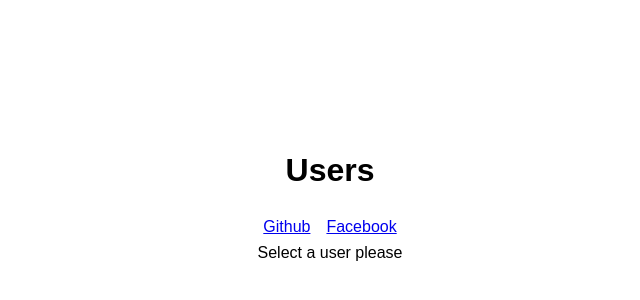
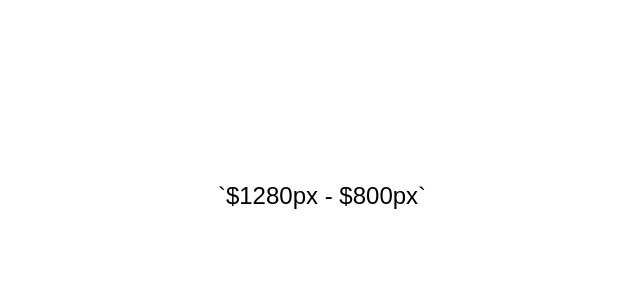
Before and after one commit to ViktorSenyk/react, a React (Create React App) app in the folder 14_react_hooks/1_task/: page / in a window 1280 px wide. Shown: the part 212-512 px from the top of the page, without its empty margins (318-958 px from the left). Built offline with nearby package versions, Linux system fonts and the light colour scheme.

Commit message:
add task 3

```diff
--- a/14_react_hooks/1_task/src/App.jsx
+++ b/14_react_hooks/1_task/src/App.jsx
@@ -1,31 +1,6 @@
 import React from 'react';
-import User from './User';
-import { BrowserRouter, Switch, Route, Link } from 'react-router-dom';
+import Dimensions from './Dimensions';
 
 export default function App() {
-  return (
-    <div className="page">
-      <BrowserRouter>
-        <div className="page__content">
-          <h1>Users</h1>
-          <ul className="navigation">
-            <li className="navigation__item">
-              <Link to="/users/github">Github</Link>
-            </li>
-            <li className="navigation__item">
-              <Link to="/users/facebook">Facebook</Link>
-            </li>
-          </ul>
-          <Switch>
-            <Route exact path="/">
-              <span>Select a user please</span>
-            </Route>
-            <Route path="/users/:userId">
-              <User />
-            </Route>
-          </Switch>
-        </div>
-      </BrowserRouter>
-    </div>
-  );
+  return <Dimensions />;
 }
--- /dev/null
+++ b/14_react_hooks/1_task/src/Dimensions.jsx
@@ -0,0 +1,21 @@
+import React, { useEffect, useState } from 'react';
+
+export default function Dimensions() {
+  const [size, setSize] = useState({ width: null, height: null });
+
+  useEffect(() => {
+    setSize({ width: window.innerWidth, height: window.innerHeight });
+    const handleResize = (e) =>
+      setSize({ width: e.target.innerWidth, height: e.target.innerHeight });
+    window.addEventListener('resize', handleResize);
+    return () => {
+      window.removeEventListener('resize', handleResize);
+    };
+  }, []);
+
+  return (
+    <div className="dimensions">
+      `${size.width}px - ${size.height}px`
+    </div>
+  );
+}
--- a/14_react_hooks/1_task/src/User.jsx
+++ /dev/null
@@ -1,32 +0,0 @@
-import React, { useEffect, useState } from 'react';
-import { useParams } from 'react-router-dom';
-
-export default function User() {
-  const [userData, setUserData] = useState(null);
-  const { userId } = useParams();
-
-  useEffect(() => {
-    fetch(`https://api.github.com/users/${userId}`)
-      .then((res) => {
-        if (res.ok) {
-          return res.json();
-        }
-        throw new Error('Network Error!');
-      })
-      .then((data) => setUserData(data));
-  }, [userId]);
-
-  if (!userData) {
-    return null;
-  }
-  const { name, location, avatar_url } = userData;
-  return (
-    <div className="user">
-      <img alt="User Avatar" src={avatar_url} className="user__avatar" />
-      <div className="user__info">
-        <span className="user__name">{name}</span>
-        <span className="user__location">{location}</span>
-      </div>
-    </div>
-  );
-}
--- a/14_react_hooks/1_task/src/index.scss
+++ b/14_react_hooks/1_task/src/index.scss
@@ -1,59 +1,11 @@
-* {
-  box-sizing: border-box;
+body {
+  font-family: Arial, Helvetica, sans-serif;
+  font-size: 24px;
 }
 
-body {
-  font-family: Arial, Helvetica, sans-serif;
-}
-
-.page {
-  width: 100vw;
+#root {
   height: 100vh;
   display: flex;
-
-  &__content {
-    display: flex;
-    flex-direction: column;
-    align-items: center;
-    margin: auto;
-  }
+  align-items: center;
+  justify-content: center;
 }
-
-.navigation {
-  list-style-type: none;
-  display: flex;
-  margin: 0;
-  padding: 0;
-
-  &__item {
-    margin: 8px;
-  }
-}
-
-.user {
-  display: flex;
-  flex-direction: column;
-  margin: auto;
-  align-items: center;
-
-  &__avatar {
-    width: 120px;
-    height: 120px;
-    border-radius: 50%;
-  }
-
-  &__info {
-    text-align: center;
-    font-size: 24px;
-    margin: 32px;
-  }
-
-  &__name {
-    font-weight: 700;
-  }
-
-  &__location {
-    opacity: 0.5;
-    margin-left: 16px;
-  }
-}
```
Also changed, not shown: 14_react_hooks/1_task/src/Counter.jsx (deleted, +0 -16 lines).
